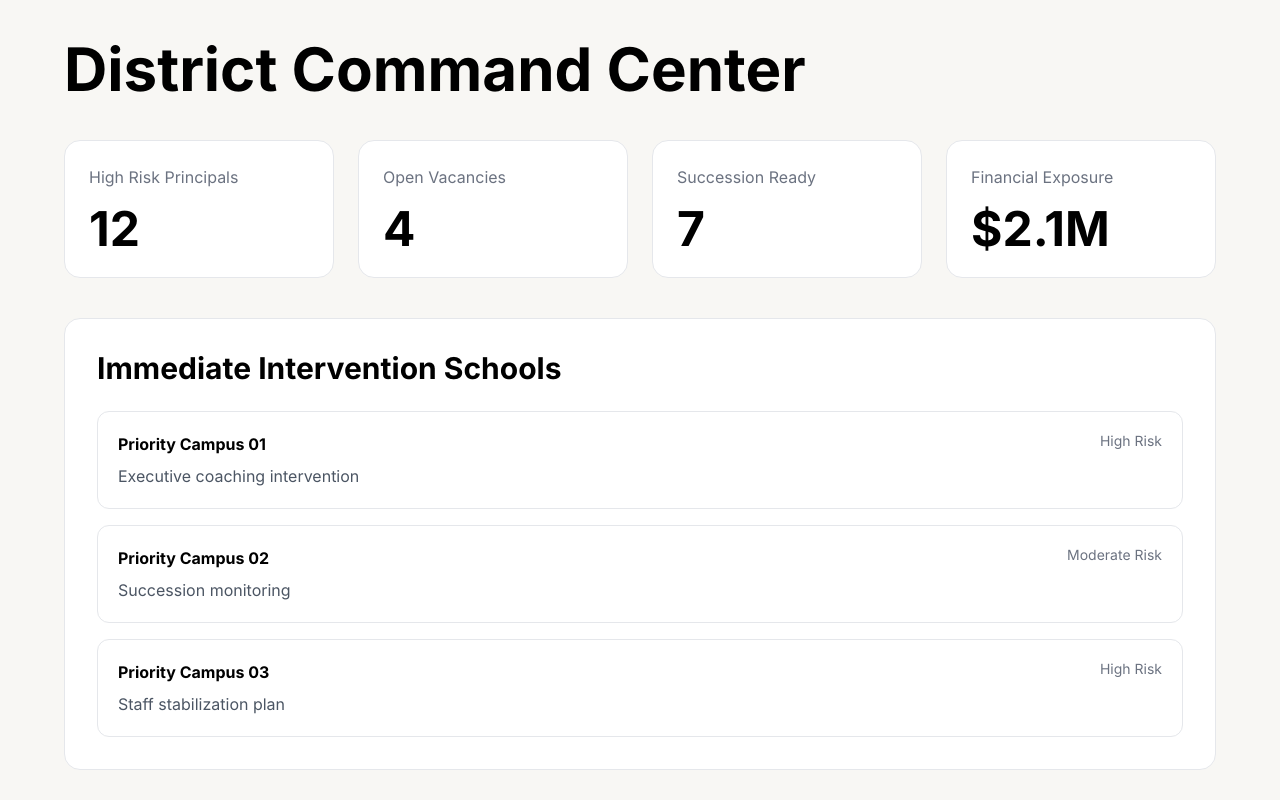
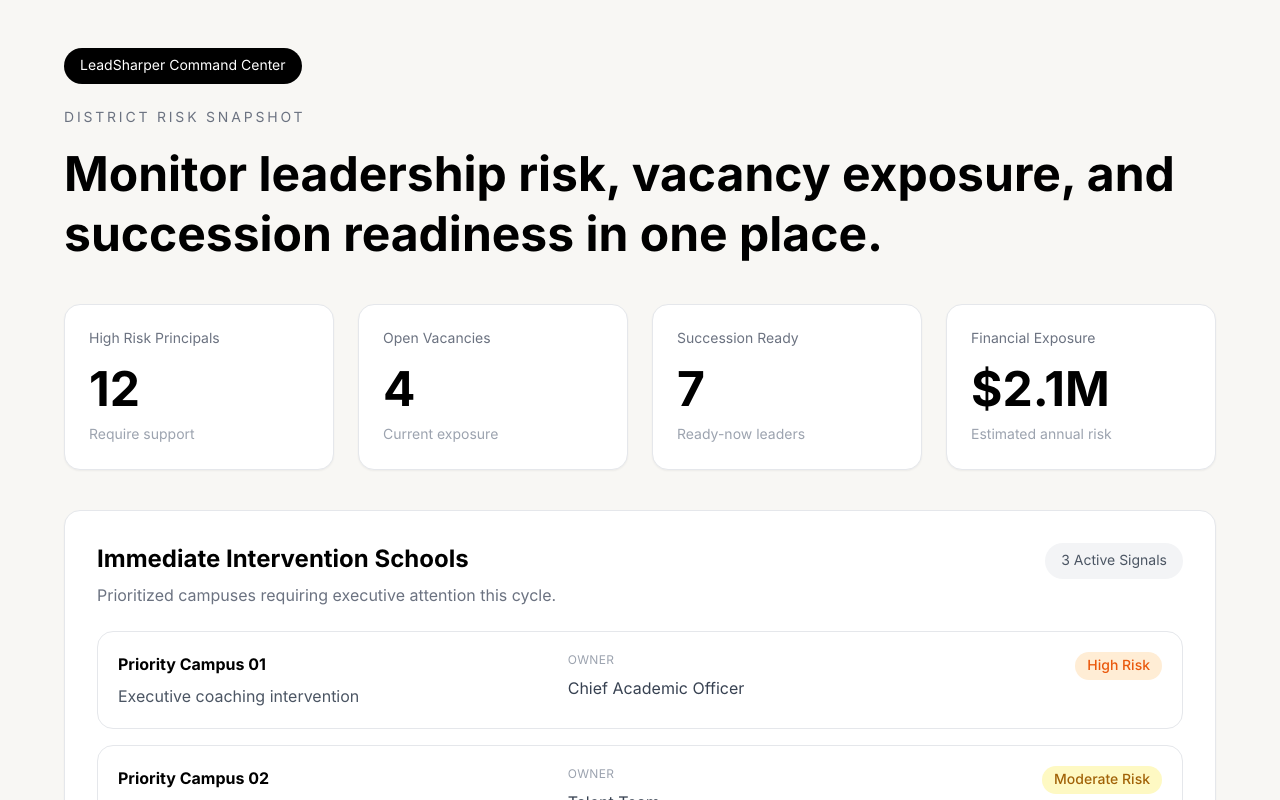
Before and after one commit to jmarc296-jpg/instructional-leadership-practice, a Next.js app: page /district-command-center in a window 1280 px wide. Shown: the top 800 px of the page. Built offline with nearby package versions, Linux system fonts and the light colour scheme.

Commit message:
standardize command center enterprise design

```diff
--- a/app/district-command-center/page.tsx
+++ b/app/district-command-center/page.tsx
@@ -1,69 +1,138 @@
+import Link from "next/link";
+
 const metrics = [
-  { label: "High Risk Principals", value: "12" },
-  { label: "Open Vacancies", value: "4" },
-  { label: "Succession Ready", value: "7" },
-  { label: "Financial Exposure", value: "$2.1M" }
+  { label: "High Risk Principals", value: "12", context: "Require support" },
+  { label: "Open Vacancies", value: "4", context: "Current exposure" },
+  { label: "Succession Ready", value: "7", context: "Ready-now leaders" },
+  { label: "Financial Exposure", value: "$2.1M", context: "Estimated annual risk" }
 ];
 
 const schools = [
   {
     name: "Priority Campus 01",
     risk: "High Risk",
-    action: "Executive coaching intervention"
+    action: "Executive coaching intervention",
+    owner: "Chief Academic Officer"
   },
   {
     name: "Priority Campus 02",
     risk: "Moderate Risk",
-    action: "Succession monitoring"
+    action: "Succession monitoring",
+    owner: "Talent Team"
   },
   {
     name: "Priority Campus 03",
     risk: "High Risk",
-    action: "Staff stabilization plan"
+    action: "Staff stabilization plan",
+    owner: "Human Capital"
   }
 ];
 
 export default function DistrictCommandCenterPage() {
   return (
-    <main className="min-h-screen bg-[#f8f7f4] p-10 text-black">
+    <main className="min-h-screen bg-[#f8f7f4] text-black px-6 py-12">
       <div className="max-w-6xl mx-auto">
-        <h1 className="text-6xl font-bold mb-10">
-          District Command Center
-        </h1>
+
+        <div className="mb-10">
+          <div className="inline-flex rounded-full bg-black text-white px-4 py-2 text-sm mb-6">
+            LeadSharper Command Center
+          </div>
+
+          <p className="text-sm uppercase tracking-[0.2em] text-gray-500">
+            District Risk Snapshot
+          </p>
+
+          <h1 className="text-5xl font-bold mt-4 leading-tight">
+            Monitor leadership risk, vacancy exposure, and succession readiness in one place.
+          </h1>
+        </div>
 
         <div className="grid md:grid-cols-4 gap-6 mb-10">
           {metrics.map((metric) => (
-            <div key={metric.label} className="bg-white border rounded-2xl p-6">
-              <p className="text-gray-500">{metric.label}</p>
-              <p className="text-5xl font-bold mt-4">{metric.value}</p>
+            <div
+              key={metric.label}
+              className="bg-white border rounded-2xl p-6 shadow-sm"
+            >
+              <p className="text-sm text-gray-500">
+                {metric.label}
+              </p>
+
+              <p className="text-5xl font-bold mt-4">
+                {metric.value}
+              </p>
+
+              <p className="text-sm text-gray-400 mt-3">
+                {metric.context}
+              </p>
             </div>
           ))}
         </div>
 
-        <div className="bg-white border rounded-2xl p-8 mb-8">
-          <h2 className="text-3xl font-bold mb-6">
-            Immediate Intervention Schools
-          </h2>
+        <div className="bg-white border rounded-2xl p-8 shadow-sm mb-8">
+          <div className="flex items-start justify-between gap-6 mb-6">
+            <div>
+              <h2 className="text-2xl font-bold">
+                Immediate Intervention Schools
+              </h2>
+
+              <p className="text-gray-500 mt-2">
+                Prioritized campuses requiring executive attention this cycle.
+              </p>
+            </div>
+
+            <span className="rounded-full bg-gray-100 px-4 py-2 text-sm text-gray-600">
+              3 Active Signals
+            </span>
+          </div>
 
           <div className="space-y-4">
             {schools.map((school) => (
-              <div key={school.name} className="border rounded-xl p-5">
-                <div className="flex justify-between">
-                  <h3 className="font-bold">{school.name}</h3>
-                  <span className="text-gray-500 text-sm">{school.risk}</span>
+              <div
+                key={school.name}
+                className="grid gap-4 rounded-2xl border p-5 md:grid-cols-[1.5fr_1fr_1fr]"
+              >
+                <div>
+                  <h3 className="font-bold">
+                    {school.name}
+                  </h3>
+
+                  <p className="text-gray-600 mt-2">
+                    {school.action}
+                  </p>
                 </div>
 
-                <p className="text-gray-600 mt-2">
-                  {school.action}
-                </p>
+                <div>
+                  <p className="text-xs uppercase tracking-wide text-gray-400">
+                    Owner
+                  </p>
+
+                  <p className="mt-2 text-gray-700">
+                    {school.owner}
+                  </p>
+                </div>
+
+                <div className="md:text-right">
+                  <span
+                    className={`inline-flex rounded-full px-3 py-1 text-sm font-medium ${
+                      school.risk === "High Risk"
+                        ? "bg-orange-100 text-orange-600"
+                        : "bg-yellow-100 text-yellow-700"
+                    }`}
+                  >
+                    {school.risk}
+                  </span>
+                </div>
               </div>
             ))}
           </div>
         </div>
 
-        <button className="bg-black text-white px-6 py-3 rounded-full">
+        <Link
+          href="/board-report"
+          className="inline-block bg-black text-white px-6 py-3 rounded-full"
+        >
           Generate Board Report
-        </button>
+        </Link>
       </div>
     </main>
   );
```
